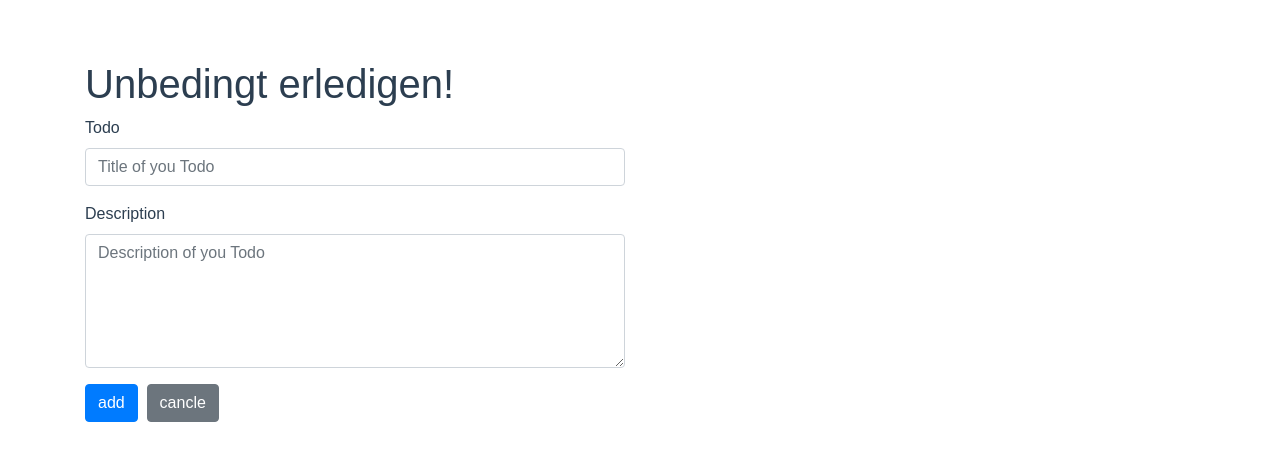
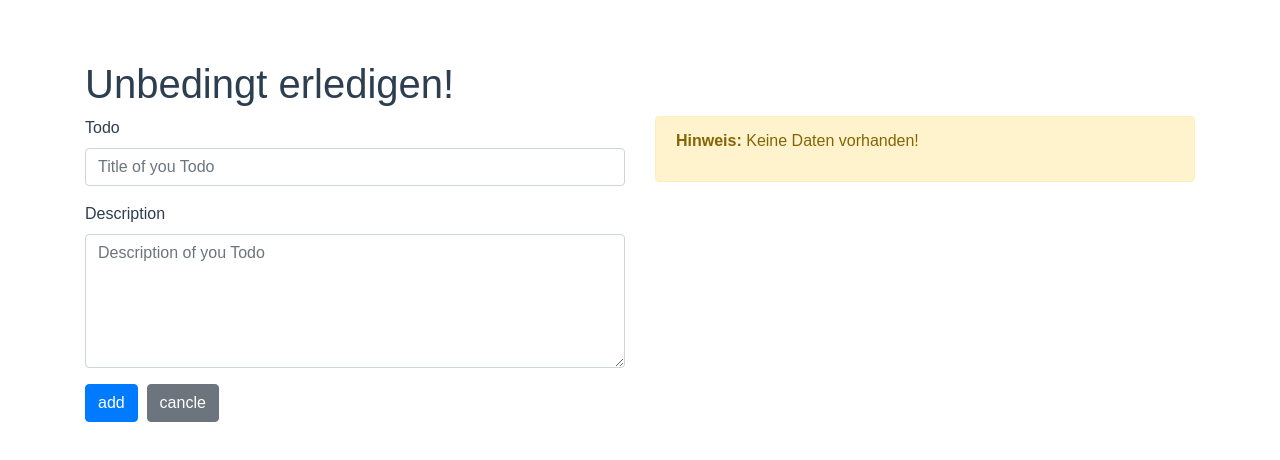
Before and after one commit to BenjaminVockenberg/simple-todo, a Vue app: page / in a window 1280 px wide. Shown: the top 460 px of the page. Built offline with nearby package versions, Linux system fonts and the light colour scheme.

Commit message:
Some improvements

```diff
--- a/src/App.vue
+++ b/src/App.vue
@@ -1,6 +1,6 @@
 <template>
     <div id="app">
-        <TodoForm msg="Unbedingt erledigen!" />
+        <TodoForm  />
     </div>
 </template>
 
--- /dev/null
+++ b/src/components/TitleBar.vue
@@ -0,0 +1,16 @@
+<template>
+    <div class="row">
+        <div class="col-sm-12">
+            <h1>{{ msg }}</h1>
+        </div>
+    </div>
+</template>
+
+<script>
+export default {
+    name: 'TitleBar',
+    props: {
+        msg: String
+    }
+}
+</script>
--- a/src/components/TodoForm.vue
+++ b/src/components/TodoForm.vue
@@ -1,10 +1,9 @@
 <template>
   <div class="container">
-      <div class="row">
-          <div class="col-sm-12">
-              <h1>{{ msg }}</h1>
-          </div>
-      </div>
+
+      <TitleBar msg="Unbedingt erledigen!"/>
+
+      <!-- form group -->
       <div class="row">
           <div class="col-md-6">
               <form>
@@ -22,9 +21,14 @@
                   </div>
               </form>
           </div>
+
+          <!-- Todo group -->
           <div class="col-md-6">
+              <div v-if="entry.length < 1" class="alert alert-warning">
+                  <p><strong>Hinweis:</strong> Keine Daten vorhanden!</p>
+              </div>
               <ul class="list-group">
-                  <li class="list-group-item" v-for="(element, index) in entry">
+                  <li class="list-group-item" v-for="(element, index) in entry" v-bind:key="index">
                       <div class="row">
                           <div class="col-md-8">
                               <p :class="{ 'done' : element.addDone }"><strong>{{ element.title }}</strong>: {{ element.todo }}</p>
@@ -34,7 +38,6 @@
                               <button @click="deleteItem(index)" class="btn btn-danger" type="button" name="delete">x</button>
                           </div>
                       </div>
-
                   </li>
               </ul>
           </div>
@@ -44,11 +47,11 @@
 </template>
 
 <script>
+
+import TitleBar from './TitleBar.vue';
+
 export default {
     name: 'TodoForm',
-    props: {
-        msg: String
-    },
     data() {
         return {
             entry : [],
@@ -71,6 +74,9 @@ export default {
         deleteItem(index) {
             this.entry.splice(index, 1);
         }
+    },
+    components : {
+        TitleBar
     }
 }
 </script>
```
Also changed, not shown: src/assets/logo.png (deleted).
